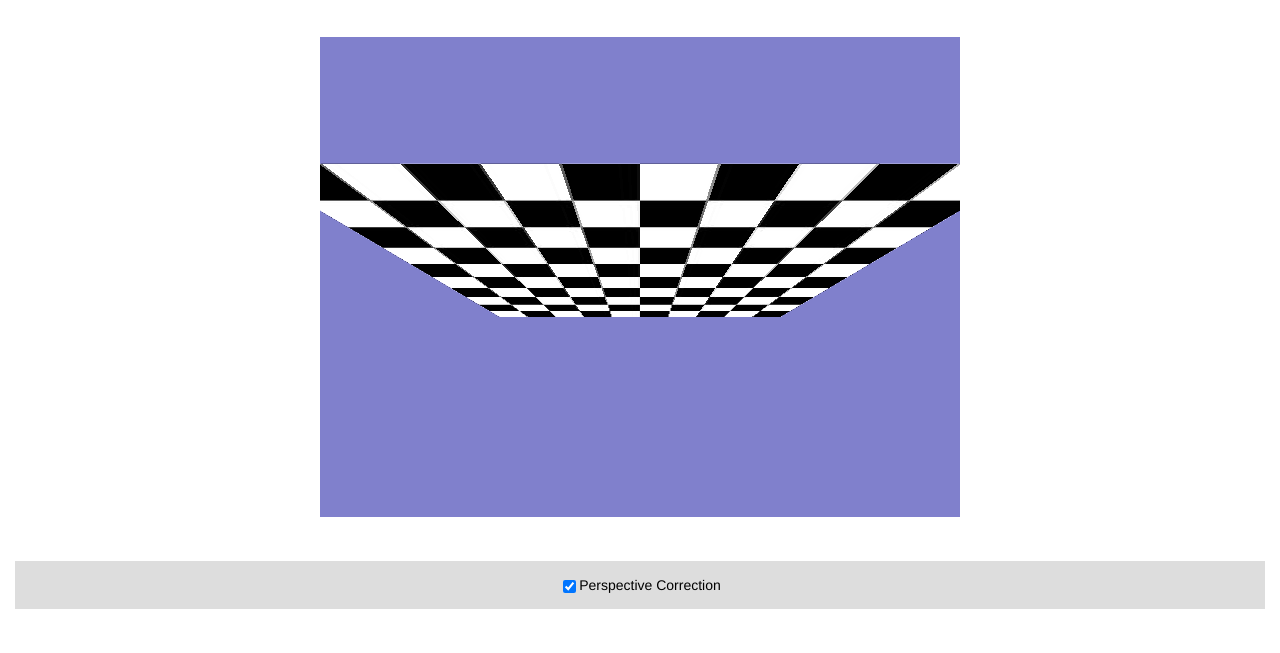
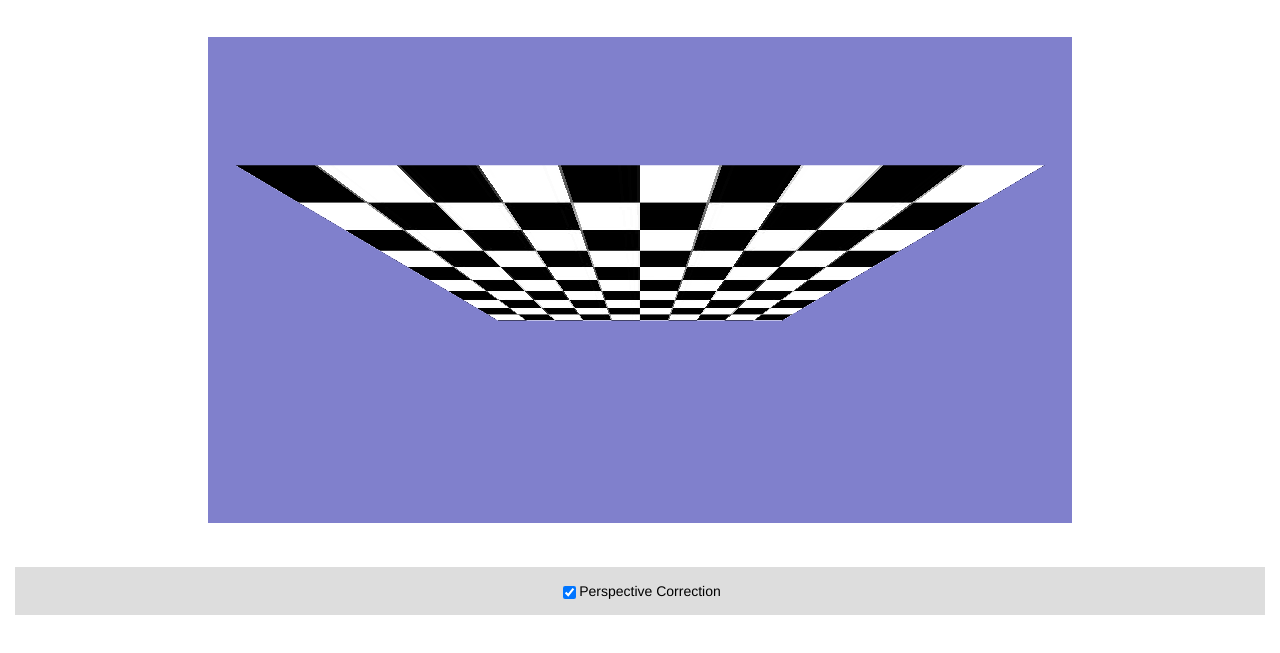
Before and after one commit to smarschner/demos_cs4620, a plain HTML site: page perspective_interp/index.html in a window 1280 px wide. Shown: the part 85-738 px from the top of the page. Drawn offline with Linux system fonts and the light colour scheme.

Commit message:
update canvas size

```diff
--- a/perspective_interp/index.html
+++ b/perspective_interp/index.html
@@ -11,7 +11,7 @@
 <div id="container">
 	<h1>CS4620 <span class="subtitle">Perspective Interpolation</span></h1>
 	<div id="content">
-		<canvas id="theCanvas" width="640" height="480"></canvas>
+		<canvas id="theCanvas" width="864" height="486"></canvas>
 	</div>
 	<div id="controlBar">
 		<label><input type="checkbox" id="perspCorrectCheckbox" onchange="perspCorrect = this.checked" checked="true">Perspective Correction</label>
@@ -179,7 +179,7 @@
         gl.bindTexture(gl.TEXTURE_2D, null);
 
         var projMat = mat4.create();
-        mat4.perspective(projMat, 60.0*Math.PI/180.0, 640/480, 0.1, 100.0);
+        mat4.perspective(projMat, 60.0*Math.PI/180.0, 864/486, 0.1, 100.0);
 
         var viewMat = mat4.create();
         mat4.lookAt(viewMat,
```
